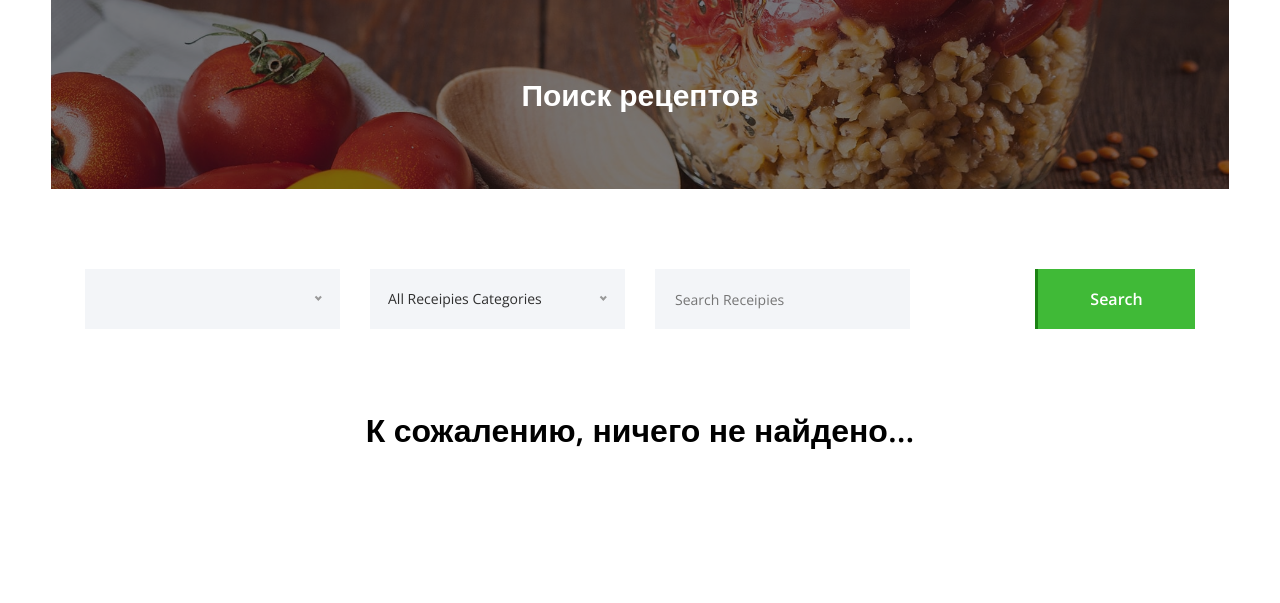
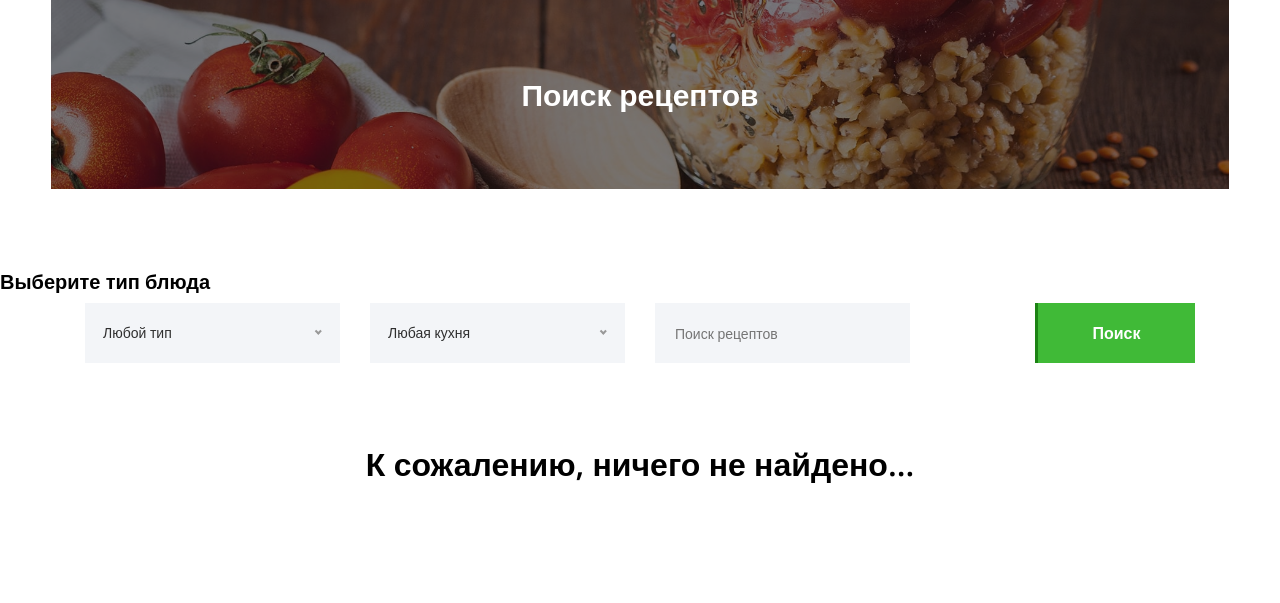
Before and after one commit to AlexanderPorokhnenko/cooking, a Django app: page /receipts/ in a window 1280 px wide. Shown: the part 196-799 px from the top of the page. Run offline with Django 3.2, Linux system fonts and the light colour scheme; data that the repository does not hold is empty; some libraries are stand-ins or nearby versions; some web fonts are replaced.

Commit message:
Can not remember changes

```diff
--- a/catalog/admin.py
+++ b/catalog/admin.py
@@ -1,7 +1,8 @@
 from django.contrib import admin
-from .models import Recept, Article, Message, Kind
+from .models import Recept, Article, Message, Kind, Kitchen
 
 admin.site.register(Recept)
 admin.site.register(Article)
 admin.site.register(Message)
 admin.site.register(Kind)
+admin.site.register(Kitchen)
--- a/catalog/templates/catalog/recept_list.html
+++ b/catalog/templates/catalog/recept_list.html
@@ -36,6 +36,7 @@
         {% for message in messages %}
             {{ message }}
      {% endfor%}
+         <h5>Выберите тип блюда</h5>
         <!-- Receipe Post Search -->
         <div class="receipe-post-search mb-80">
             <div class="container">
@@ -44,25 +45,26 @@
                     <div class="row">
                         <div class="col-12 col-lg-3">
                             <select name="select1" id="select1">
+                                <option value="">Любой тип</option>
                                 {%for item in kind_query_set %}
                                 <option value="{{item}}">{{item.get_kind_display}}</option>
                                 {% endfor %}
                             </select>
                         </div>
+
                         <div class="col-12 col-lg-3">
                             <select name="select1" id="select2">
-                                <option value="1">All Receipies Categories</option>
-                                <option value="1">All Receipies Categories 2</option>
-                                <option value="1">All Receipies Categories 3</option>
-                                <option value="1">All Receipies Categories 4</option>
-                                <option value="1">All Receipies Categories 5</option>
+                                <option value="">Любая кухня</option>
+                                {%for item in kitchen_query_set %}
+                                <option value="{{item}}" > {{item.get_kitchen_display}}</option>
+                                {% endfor %}
                             </select>
                         </div>
                         <div class="col-12 col-lg-3">
-                            <input type="search" name="search" placeholder="Search Receipies">
+                            <input type="search" name="search" placeholder="Поиск рецептов">
                         </div>
                         <div class="col-12 col-lg-3 text-right">
-                            <button type="submit" class="btn delicious-btn">Search</button>
+                            <button type="submit" class="btn delicious-btn">Поиск</button>
                         </div>
                     </div>
                 </form>
--- a/catalog/views.py
+++ b/catalog/views.py
@@ -1,5 +1,5 @@
 from django.shortcuts import render
-from .models import Recept, Subscriptions, Article, Kind
+from .models import Recept, Subscriptions, Article, Kind, Kitchen
 from .forms import SubscribeForm, SendMessageFrom
 from django.contrib import messages
 from django.views.generic import TemplateView, ListView, DetailView
@@ -29,6 +29,7 @@ class ReceiptsListView(ListView):
     def get_context_data(self, **kwargs):
         context = super(ReceiptsListView, self).get_context_data(**kwargs)
         context['kind_query_set'] = Kind.objects.all()
+        context['kitchen_query_set'] = Kitchen.objects.all().order_by('kitchen')
         return context
 
 class ReceiptDetailView(DetailView):
@@ -84,16 +85,39 @@ class Search(ListView):
             search_query_set = Recept.objects.filter(title__icontains=query)
             if search_query_set:
                 ctx = {'recept_list': search_query_set,
-                       'kind_query_set': Kind.objects.all()
+                       'kind_query_set': Kind.objects.all(),
+                       'kitchen_query_set': Kitchen.objects.all()
                        }
                 return render(request, self.template_name, context=ctx)
             else:
-                ctx = {'kind_query_set': Kind.objects.all()}
+                ctx = {'kind_query_set': Kind.objects.all(),
+                       'kitchen_query_set': Kitchen.objects.all()
+                       }
                 return render(request, self.template_name, context=ctx)
+        elif request.POST.getlist('select1'):
+            formList = request.POST.getlist('select1')
+            if formList[0] and formList[1]:
+                search_query_set = Recept.objects.filter(kind__kind__icontains=formList[0], kitchen__kitchen__icontains=formList[1])
+                if search_query_set:
+                    ctx = {'recept_list': search_query_set,
+                           'kind_query_set': Kind.objects.all(),
+                           'kitchen_query_set': Kitchen.objects.all()
+                           }
+                    return render(request, self.template_name, context=ctx)
+            if formList[0] or formList[1]:
+                search_query_set = Recept.objects.filter(kind__kind__icontains=formList[0]) if formList[0] else Recept.objects.filter(kitchen__kitchen__icontains=formList[1])
+                if search_query_set:
+                    ctx = {'recept_list': search_query_set,
+                           'kind_query_set': Kind.objects.all(),
+                           'kitchen_query_set': Kitchen.objects.all()
+                           }
+                    return render(request, self.template_name, context=ctx)
+            ctx = {'kind_query_set': Kind.objects.all(),
+                   'kitchen_query_set': Kitchen.objects.all(),
+                   }
+            return render(request, self.template_name, context=ctx)
         else:
-            ctx = {'kind_query_set': Kind.objects.all()}
-            # messages.error(request, 'ERRRRORRRRR')
-            return render(request, self.template_name, context=ctx)
+            return render(request, self.template_name)
 
 
 class Articles(ListView):
```
Also changed, not shown: catalog/templates/catalog/article_list.html (+22 -5 lines), catalog/migrations/0009_auto_20181012_1742.py (added).
